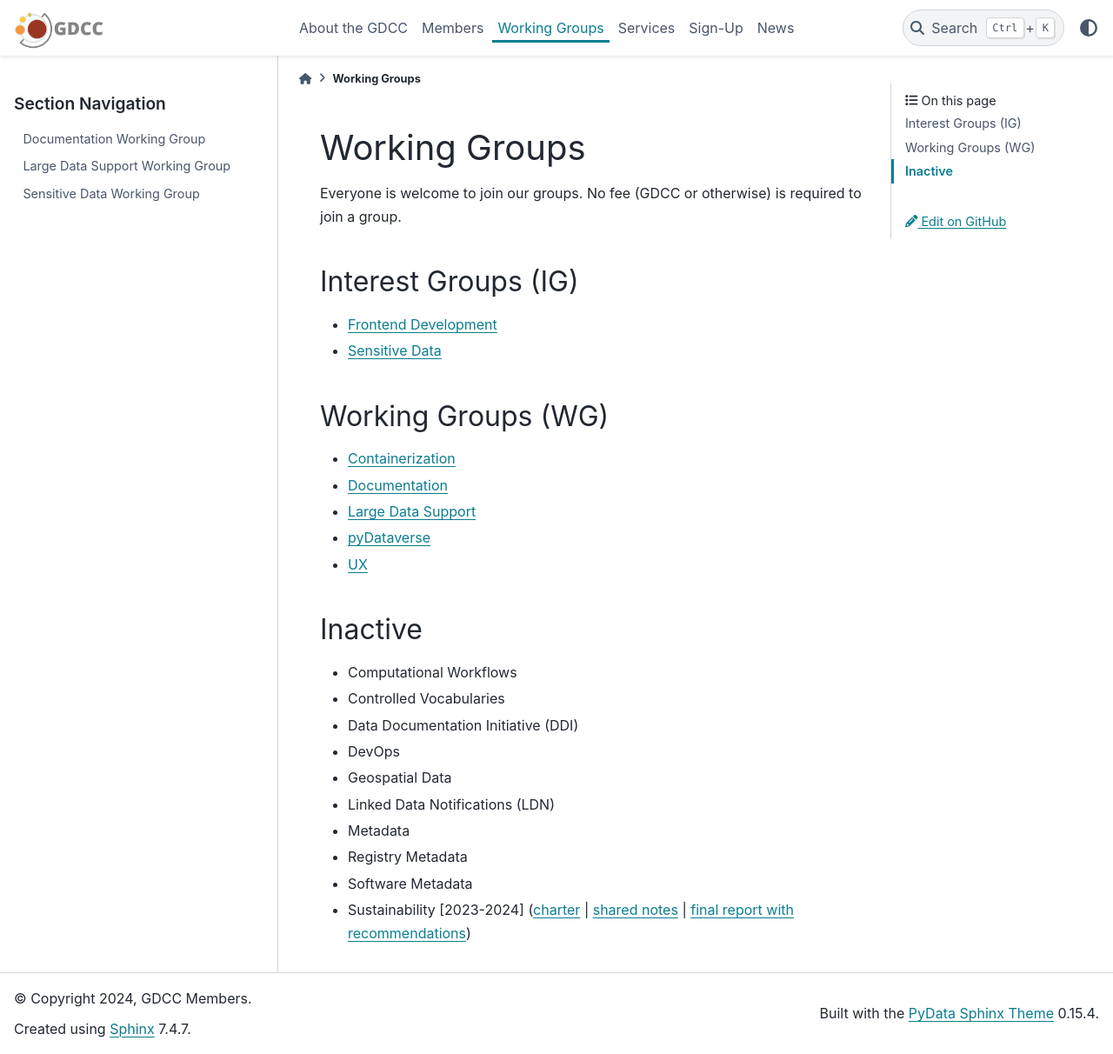
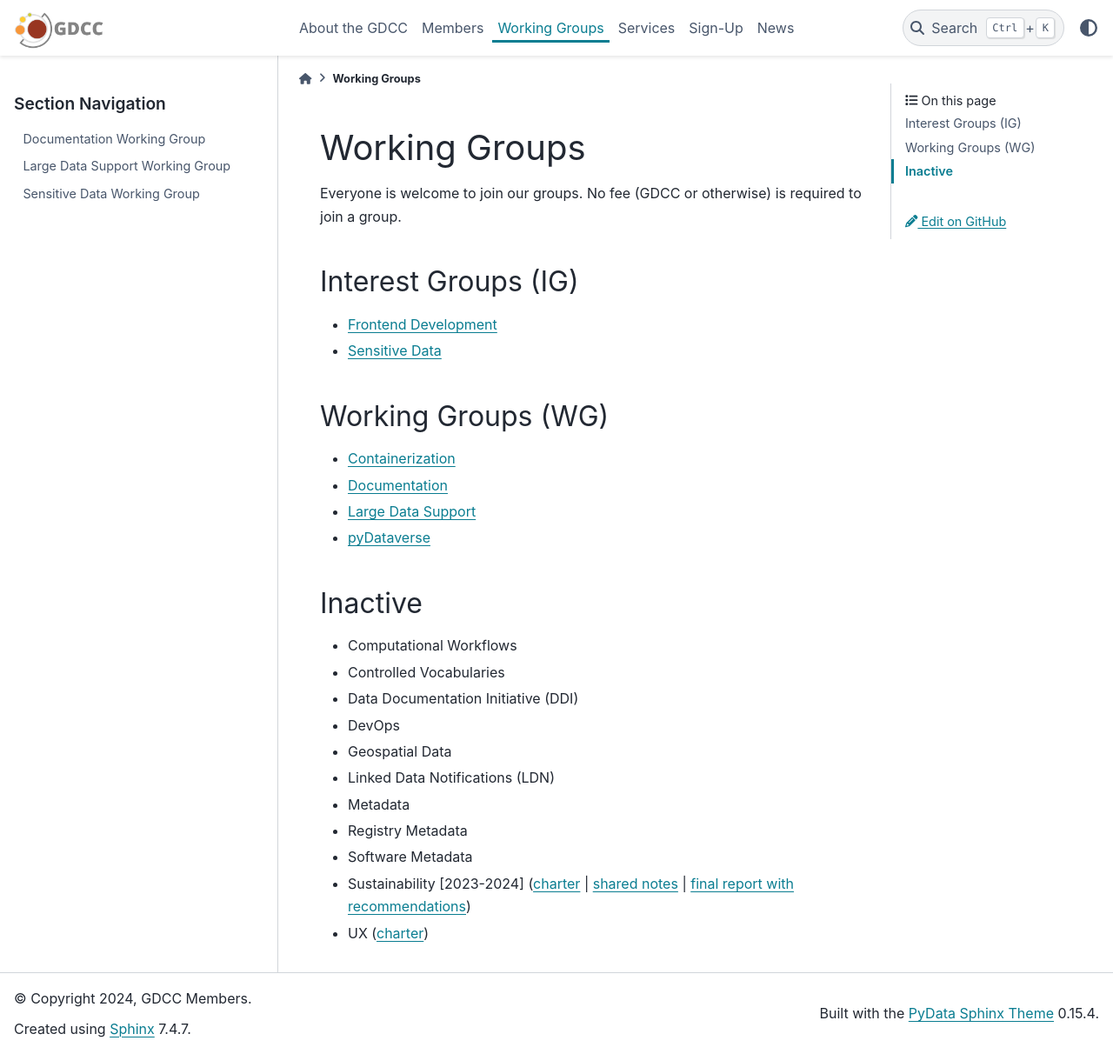
Before and after one commit to gdcc/www.gdcc.io, a Sphinx documentation site: the page built from source/working-groups.md, in a window 1280 px wide and 1212 px high. Shown: the whole window at 87% size. Built offline with Sphinx 7.4.7 and the PyData theme 0.15.4, drawn with Linux system fonts in a browser that asks for light colours.

Commit message:
Updating status of UX working group
Moved UX WG to inactive

````diff
--- a/source/working-groups.md
+++ b/source/working-groups.md
@@ -24,6 +23,7 @@
 - Registry Metadata
 - Software Metadata
 - Sustainability [2023-2024] ([charter](https://docs.google.com/document/d/17zp7hBy4OeprpZ4cL2YwuhpRL9li-7j_OCjYE0MYC1k/edit?usp=sharing) | [shared notes](https://docs.google.com/document/d/1uBCeLOkHuW0BHMdMbAT3zh8gsaPFWHR1NCTVAR7Xh_A/edit?usp=sharing) | [final report with recommendations](https://doi.org/10.5281/zenodo.13981770))
+- UX ([charter](https://docs.google.com/document/d/1Y9-8N_7Ssl9EDk7M1KEzu41tu-hc60XWS6aglDG1_X0/edit?usp=sharing))
 
 ```{toctree}
 :hidden:
````
Also changed, not shown: other parts of source/working-groups.md (+0 -1 lines).
